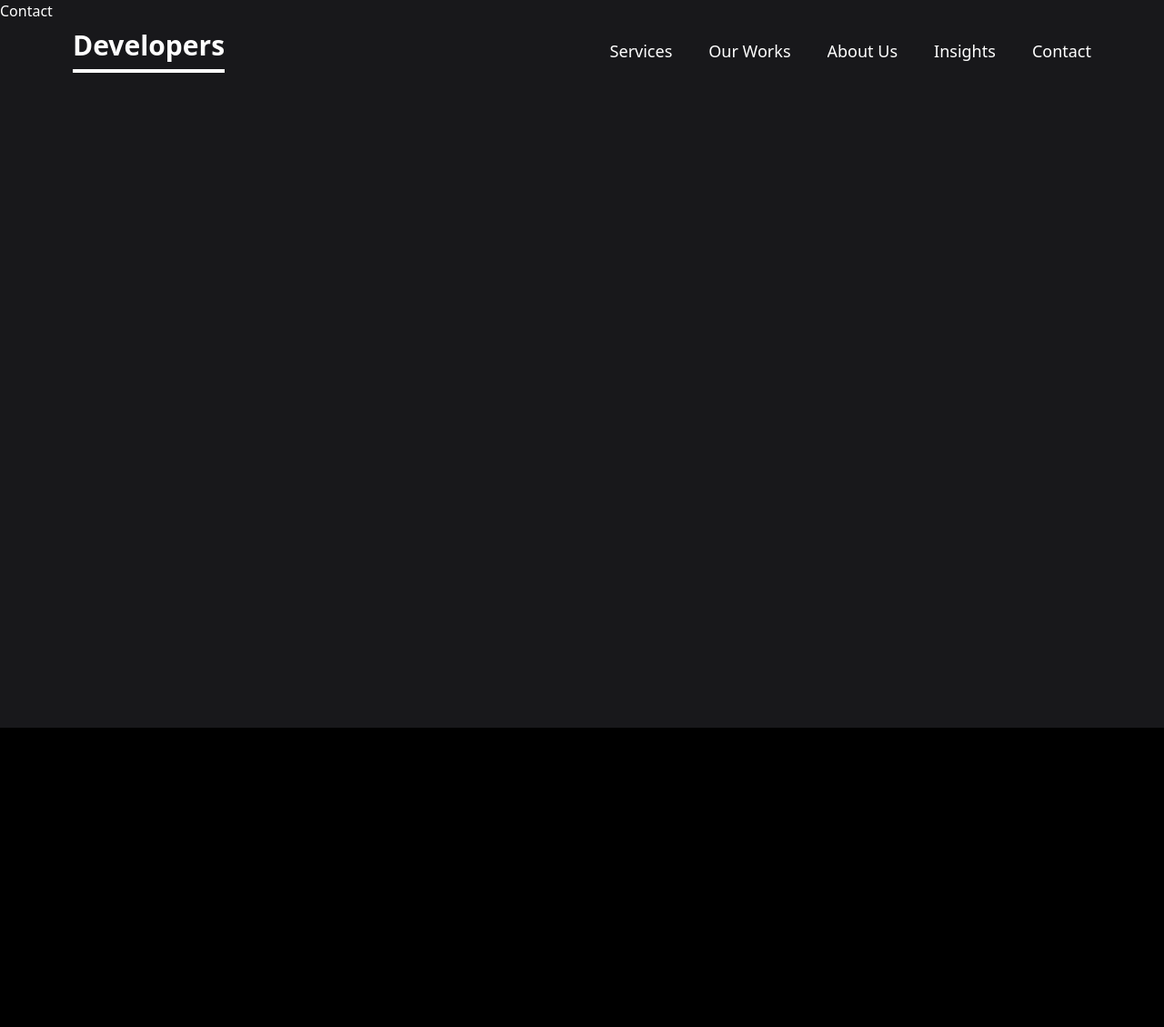
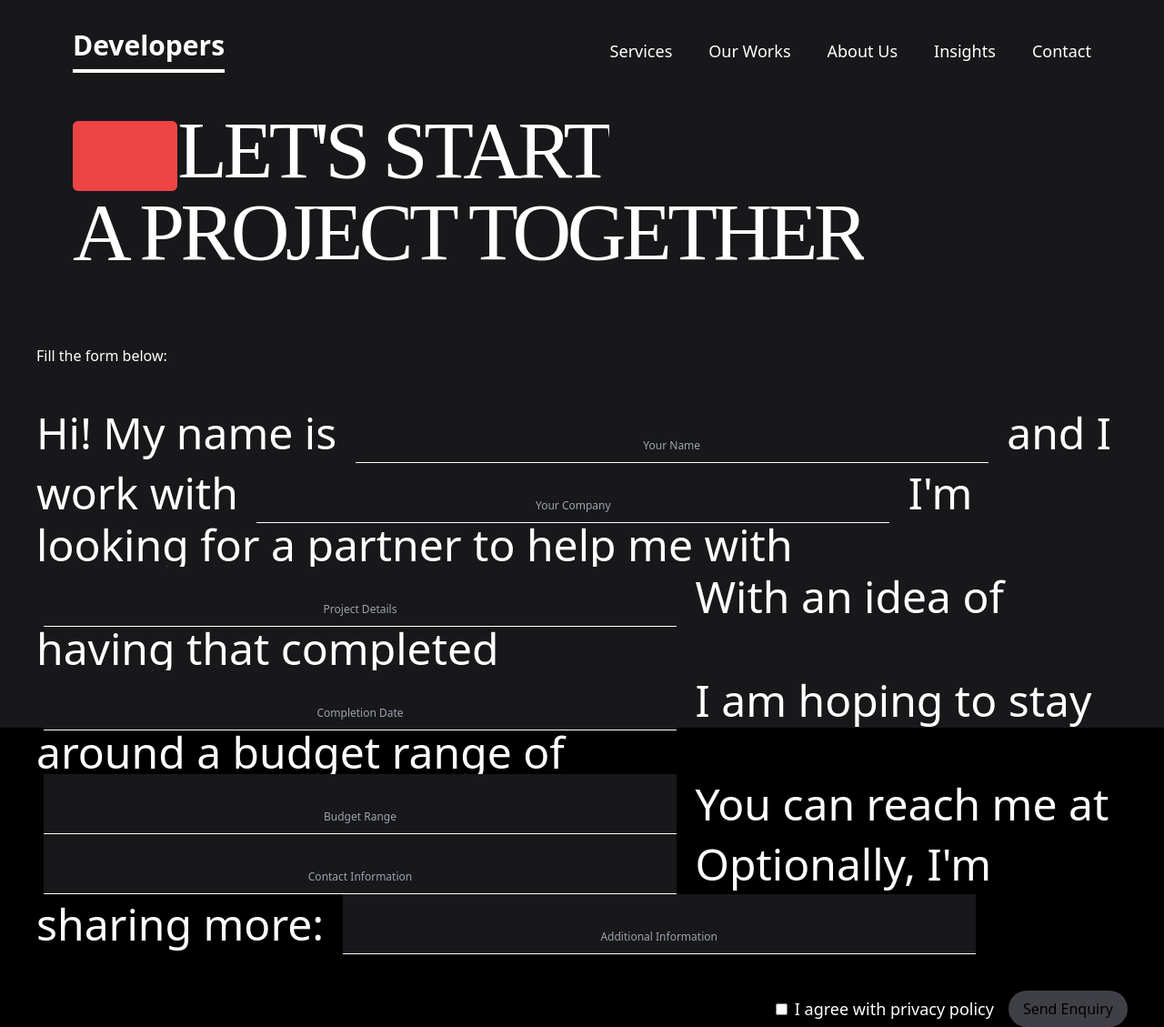
Before and after one commit to anshima23/OCHI, a React (Vite) app: page /contact in a window 1280 px wide. Shown: the whole page at 91% size. Before the commit the page ends 800 px from the top, so only its background shows below. Built offline with nearby package versions, Linux system fonts and the light colour scheme.

Commit message:
contact complete

```diff
--- a/src/Links/Contact.jsx
+++ b/src/Links/Contact.jsx
@@ -1,9 +1,72 @@
-import React from 'react'
+import React from 'react';
+import { motion } from "framer-motion";
+
+const inputFields = [
+  { placeholder: "Your Name", label: "Hi! My name is" },
+  { placeholder: "Your Company", label: "and I work with" },
+  { placeholder: "Project Details", label: "I'm looking for a partner to help me with" },
+  { placeholder: "Completion Date", label: "With an idea of having that completed" },
+  { placeholder: "Budget Range", label: "I am hoping to stay around a budget range of" },
+  { placeholder: "Contact Information", label: "You can reach me at" },
+  { placeholder: "Additional Information", label: "Optionally, I'm sharing more:" }
+];
+
 
 function Contact() {
   return (
-    <div>Contact</div>
+    <>
+      <div data-scroll data-scroll-section data-scroll-speed="-0.3" className="w-full h-screen bg-zinc-900 pt-10 mb-30 h-[150vh]">
+        <div className="textstructure mt-20 px-20">
+          {[ "LET'S START", "A PROJECT TOGETHER"].map((item, index) => (
+            <div className="masker" key={index}>
+              <div className="w-fit flex items-end overflow-hidden">
+                {index === 0 && (
+                  <motion.div
+                    initial={{width: 0}}
+                    animate={{width: "9vw"}}
+                    transition={{ease: [0.76, 0, 0.24, 1], duration: 1}}
+                    className="w-[9vw] h-[6vw] mt-2 bg-red-500 rounded-md"
+                  />
+                )}
+                <h1 className="flex items-center uppercase text-[7vw] h-full leading-[7vw] tracking-tighter font-['Founders_Grotesk'] font-medium">
+                  {item}
+                </h1>
+              </div>
+            </div>
+          ))}
+        </div>
+
+        <div className='text-white pt-10 m-10'>
+      <h1 className='text-white mb-10 text-2ml'>Fill the form below:</h1>
+      <p className='text-5xl'>
+        {inputFields.map((field, index) => (
+          <React.Fragment key={index}>
+            {index > 0 && <span> </span>} {/* Add space between fields */}
+            <span>{field.label} </span>
+            <input
+              type="text"
+              placeholder={field.placeholder}
+              className="bg-zinc-900 text-white border-b border-white placeholder:text-xs placeholder:text-center focus:outline-none mx-2"
+            />
+          </React.Fragment>
+        ))}
+      </p>
+
+        {/* Container for checkbox and button */}
+        <div className="flex justify-end mt-10">
+        <label className="flex items-center">
+          <input
+            type="checkbox"
+            className="mr-2"
+          />
+          <span className="text-lg">I agree with privacy policy</span>
+        </label>
+        <button className="ml-4 px-4 py-2 bg-zinc-700 text-black rounded-full">Send Enquiry</button>
+      </div>
+    </div>
+    </div>
+
+    </>
   )
 }
-
-export default Contact
+export default Contact;
```
